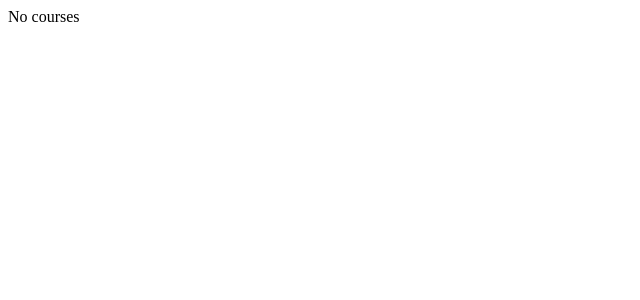
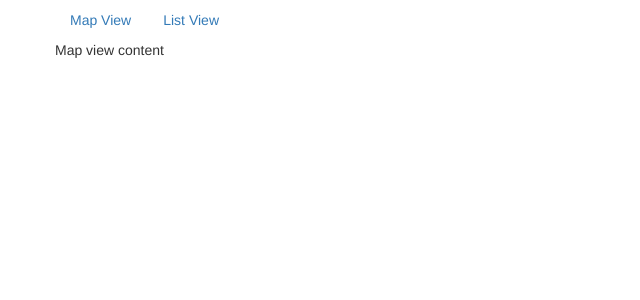
Before and after one commit to gazdagergo/angular-course, an Angular app: page / in a window 1280 px wide. Shown: the top 300 px of the page, without its empty margins (0-640 px from the left). Built offline with nearby package versions, Linux system fonts and the light colour scheme.

Commit message:
ngSwithc

```diff
--- a/src/app/app.component.html
+++ b/src/app/app.component.html
@@ -1,7 +1,11 @@
-
-<div [hidden]="courses.length > 0">
-  No courses
+<div class="container">
+  <div class="row">
+    <ul class="nav nav-pills">
+      <li><a (click)="viewMode='map'">Map View</a></li>
+      <li><a (click)="viewMode='list'">List View</a></li>
+    </ul>
+    <div [ngSwitch]="viewMode">
+      <div *ngSwitchCase="'map'">Map view content</div>
+      <div *ngSwitchCase="'list'">List view content</div>
+  </div>
 </div>
-<div [hidden]="courses.length == 0">
-  courses:
-</div>
--- a/src/app/app.component.ts
+++ b/src/app/app.component.ts
@@ -6,5 +6,5 @@ import { Component } from '@angular/core';
   styleUrls: ['./app.component.css']
 })
 export class AppComponent {
-  courses = [];
+  viewMode = 'map';
 }
--- a/src/index.html
+++ b/src/index.html
@@ -4,7 +4,7 @@
   <meta charset="utf-8">
   <title>A2courses</title>
   <base href="/">
-
+  <link rel="stylesheet" href="https://maxcdn.bootstrapcdn.com/bootstrap/3.3.7/css/bootstrap.min.css" integrity="sha384-BVYiiSIFeK1dGmJRAkycuHAHRg32OmUcww7on3RYdg4Va+PmSTsz/K68vbdEjh4u" crossorigin="anonymous">
   <meta name="viewport" content="width=device-width, initial-scale=1">
   <link rel="icon" type="image/x-icon" href="favicon.ico">
 </head>
```
